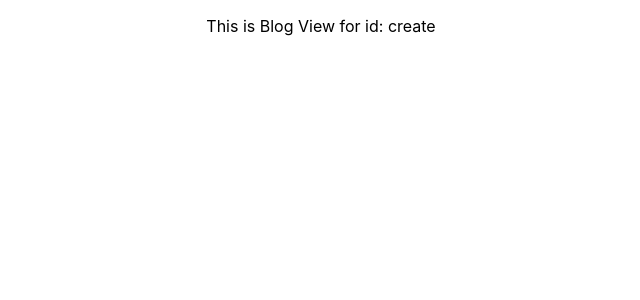
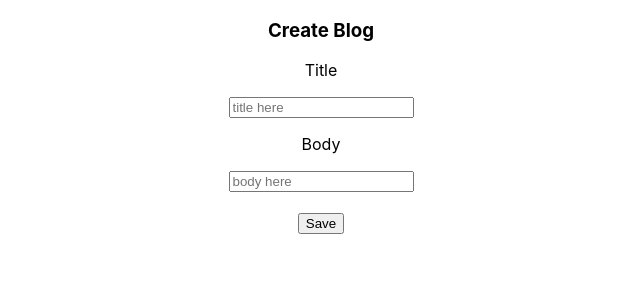
Before and after one commit to AlgobashTeam/react-minibootcamp, a React (Create React App) app: page /blog/create in a window 1280 px wide. Shown: the top 300 px of the page, without its empty margins (319-959 px from the left). Built offline with nearby package versions, Linux system fonts and the light colour scheme; no server answers.

Commit message:
update edit blog

```diff
--- a/src/App.jsx
+++ b/src/App.jsx
@@ -9,12 +9,20 @@ import Home from './pages/Home';
 import Login from './pages/Login';
 import BlogView from './pages/BlogView';
 import BlogList from './pages/BlogList';
+import CreateBlog from './pages/CreateBlog';
+import EditBlog from './pages/EditBlog';
 
 function App() {
   return (
     <div className="App">
       <Router>
         <Switch>
+          <Route exact path="/blog/edit/:id">
+            <EditBlog />
+          </Route>
+          <Route exact path="/blog/create">
+            <CreateBlog />
+          </Route>
           <Route exact path="/blog/:id">
             <BlogView />
           </Route>
--- a/src/pages/BlogList.jsx
+++ b/src/pages/BlogList.jsx
@@ -28,6 +28,7 @@ export default function BlogList() {
         return (
           <>
             <Link to={"/blog/" + item.id} >{item.title}</Link>
+            <Link to={"/blog/edit/" + item.id} > Edit</Link>
             <br />
           </>
         );
--- /dev/null
+++ b/src/pages/CreateBlog.jsx
@@ -0,0 +1,74 @@
+import axios from 'axios';
+import { useState } from 'react';
+
+export default function CreateBlog() {
+  const [title, setTitle] = useState('');
+  const [body, setBody] = useState('');
+  const [status, setStatus] = useState({
+    loading: false,
+    success: false,
+  });
+
+  // Sebelum ambil data, set status menjadi loading sehingga kita bisa memunculkan loading component
+  // Jika data berhasil didapat maka set success menjadi true, dan juga kebalikannya.
+  async function sendDataToServer(title, body) {
+    setStatus({
+      ...status,
+      loading: true,
+    })
+    const res = await axios.post('https://jsonplaceholder.typicode.com/posts', {
+      title: title,
+      body: body,
+    });
+    if (!res) {
+      setStatus({
+        ...status,
+        loading: false,
+        success: false,
+      });
+      return;
+    }
+    setStatus({
+      ...status,
+      loading: false,
+      success: true,
+    });
+  }
+
+  // Sebelum form disubmit, cancel event form dan isi event dengan fungsi yang kita buat.
+  function onSubmitForm(event) {
+    event.preventDefault();
+    sendDataToServer(title, body);
+  }
+
+
+  // Loading component ketika status menjadi loading
+  if (status.loading) {
+    return <p>Loading</p>;
+  }
+
+  return (
+    <>
+      <form onSubmit={onSubmitForm}>
+        <h3>Create Blog</h3>
+        <p>Title</p>
+        <input
+          placeholder="title here"
+          value={title}
+          onChange={(event) => setTitle(event.target.value)}
+        />
+        <p>Body</p>
+        <input
+          placeholder="body here"
+          value={body}
+          onChange={(event) => setBody(event.target.value)}
+        />
+        <br />
+        <br />
+        <button type="submit">
+          Save
+        </button>
+        </form>
+    </>
+  );
+}
--- /dev/null
+++ b/src/pages/EditBlog.jsx
@@ -0,0 +1,10 @@
+import Authenticated from '../layouts/Authenticated';
+
+export default function EditBlog() {
+  return (
+    <Authenticated>
+      <p>PUT url:https://jsonplaceholder.typicode.com/posts/1</p>
+      <p>Edit Ya</p>
+    </Authenticated>
+  );
+}
--- a/src/pages/Home.jsx
+++ b/src/pages/Home.jsx
@@ -10,6 +10,8 @@ export default function Home () {
       <Link to="/login">Login Benar</Link>
       <br />
       <a href="/login">Login Salah</a>
+      <br />
+      <a href="/blog">Blog</a>
   </Authenticated>
 );
 }
```
